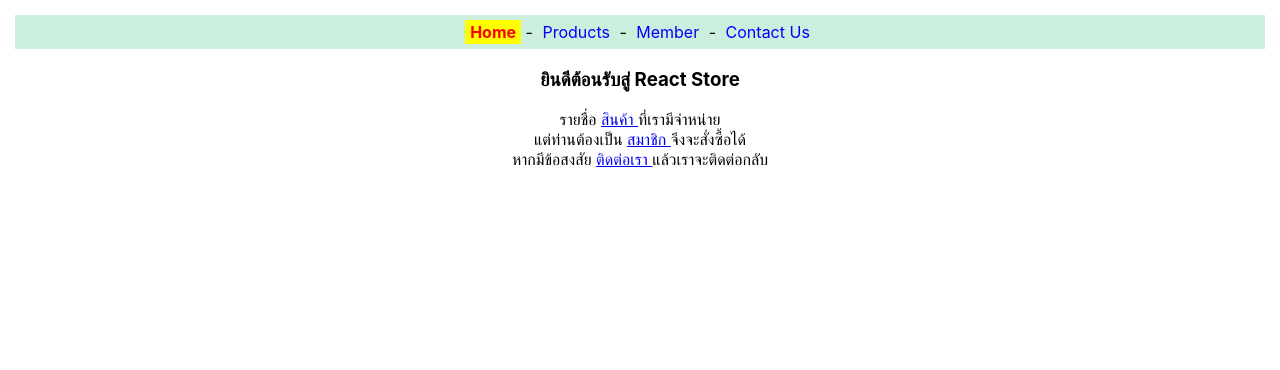
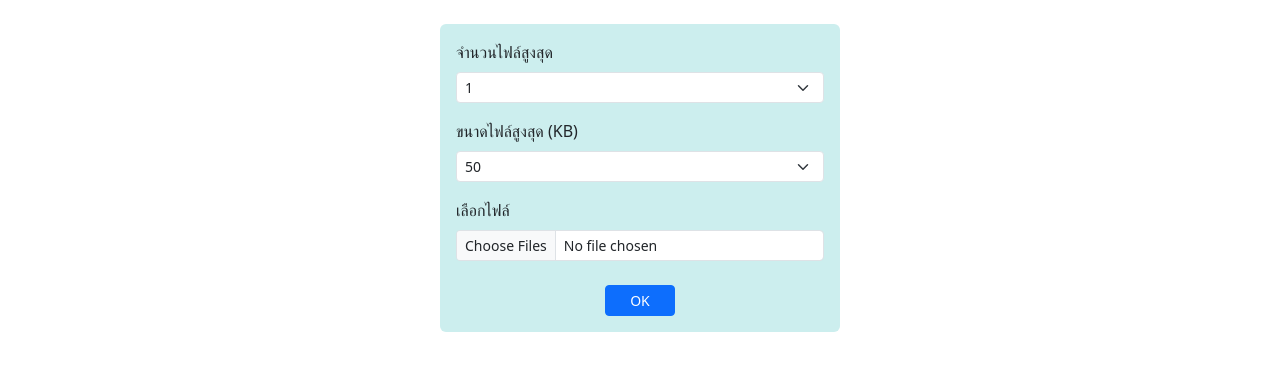
Before and after one commit to s6403051633033/App1_s6403051633033, a React (Create React App) app: page / in a window 1280 px wide. Shown: the top 370 px of the page. Built offline with nearby package versions, Linux system fonts and the light colour scheme.

Commit message:
input part1
input part1

```diff
--- a/package.json
+++ b/package.json
@@ -6,6 +6,7 @@
     "@testing-library/jest-dom": "^5.17.0",
     "@testing-library/react": "^13.4.0",
     "@testing-library/user-event": "^13.5.0",
+    "bootstrap": "^5.3.3",
     "react": "^18.3.1",
     "react-dom": "^18.3.1",
     "react-router-dom": "^6.26.2",
--- a/src/App.js
+++ b/src/App.js
@@ -1,6 +1,6 @@
-import React from "react";
-import Router3 from "./router3";
+import React from 'react'
+import FormSelectFile from './form-select-file';
 
-export default function App(){
-    return <Router3/>
+    export default function App() {
+        return <FormSelectFile/>
 }
--- /dev/null
+++ b/src/form-select-file.js
@@ -0,0 +1,63 @@
+import React from 'react'
+
+export default function FormSelectFile() {
+  const inputFile = React.useRef()
+  const selectMaxNumFiles = React.useRef()
+  const selectMaxSize = React.useRef()
+
+  let maxNumFilesOptions = [1, 2, 3, 4, 5]
+  let maxSizeOptions = [50, 100, 200, 500, 1000]
+
+  const onClickButton = () => {
+    let maxNumFiles = selectMaxNumFiles.current.value;
+    let maxSize = selectMaxSize.current.value;
+
+    if (inputFile.current.files.length > maxNumFiles) {
+      alert('เลือกได้ไม่เกิน ${maxNumFiles} ไฟล์');
+      return
+    }
+    for (let f of inputFile.current.files) {
+      if (f.size > maxSize * 1000) {
+        alert('ขนาดไฟล์ไม่ควรเกิน ${maxSize} KB');
+        return
+      }
+    }
+    alert('Files OK')
+  }
+  return (
+    <div className="mt-4 container p-3 rounded"
+    style={{ width: '400px', background: '#cee' }}>
+      <form>
+        <div className="form-group mb-3">
+          <label htmlFor="maxNumFiles" className="form-label">จำนวนไฟล์สูงสุด</label>
+          <select id="maxNumFiles" className="form-select form-select-sm" ref={selectMaxNumFiles}>
+            {
+              maxNumFilesOptions.map(i => {
+                return <option key={i} value={i}>{i}</option>
+              })
+            }
+          </select>
+        </div>
+    <div className="form-group mb-3">
+          <label htmlFor="maxFileSize" className="form-label">ขนาดไฟล์สูงสุด (KB)</label>
+          <select id="maxFileSize" className="form-select form-select-sm" ref={selectMaxSize}>
+            {
+              maxSizeOptions.map(i => {
+                return <option key={i} value={i}>{i}</option>
+              })
+            }
+          </select>
+    </div>
+
+    <div className="form-group mb-3">
+          <label htmlFor="file" className="form-label">เลือกไฟล์</label>
+          <input type="file" id="file" accept="image/*" className="form-control form-control-sm" ref={inputFile} multiple />
+    </div>
+
+    <div className="text-center mt-4">
+          <button type="button" className="btn btn-sm btn-primary px-4" onClick={onClickButton}>OK</button>
+        </div>
+      </form>
+    </div>
+  )
+}
--- a/src/index.js
+++ b/src/index.js
@@ -3,6 +3,9 @@ import ReactDOM from 'react-dom/client';
 import './index.css';
 import App from './App';
 import reportWebVitals from './reportWebVitals';
+
+import 'bootstrap/dist/css/bootstrap.min.css'
+import 'bootstrap/dist/js/bootstrap.bundle.min.js'
 
 const root = ReactDOM.createRoot(document.getElementById('root'));
 root.render(
```
Also changed, not shown: src/form-text.js (added, +74 -0 lines), 1 other file (tests, documents, lock files or other folders).
